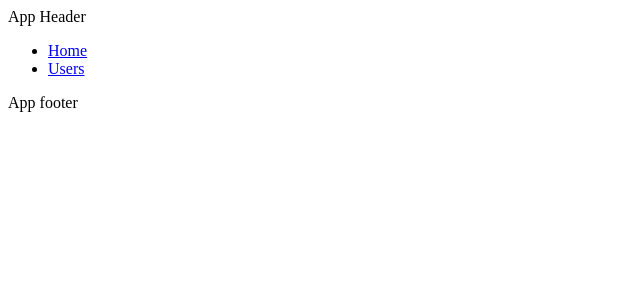
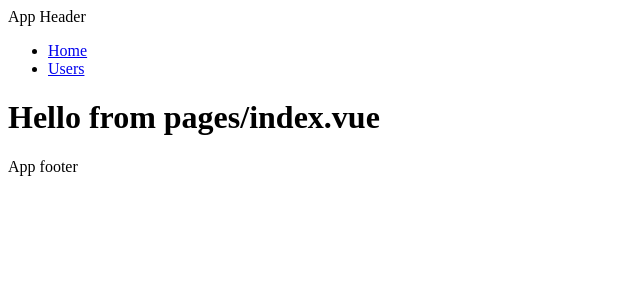
Before and after one commit to Reza-Darius/ironlobby, a Nuxt app in the folder frontend/: page / in a window 1280 px wide. Shown: the top 300 px of the page, without its empty margins (0-640 px from the left). Built offline with nearby package versions, Linux system fonts and the light colour scheme.

Commit message:
feat: add test-pages

```diff
--- /dev/null
+++ b/frontend/app/pages/index.vue
@@ -0,0 +1,7 @@
+<script setup lang="ts"></script>
+
+<template>
+    <h1>
+        Hello from pages/index.vue
+    </h1>
+</template>
--- /dev/null
+++ b/frontend/app/pages/users.vue
@@ -0,0 +1,7 @@
+<script setup lang="ts"></script>
+
+<template>
+    <h1>
+        Hello from pages/users.vue
+    </h1>
+</template>
```
